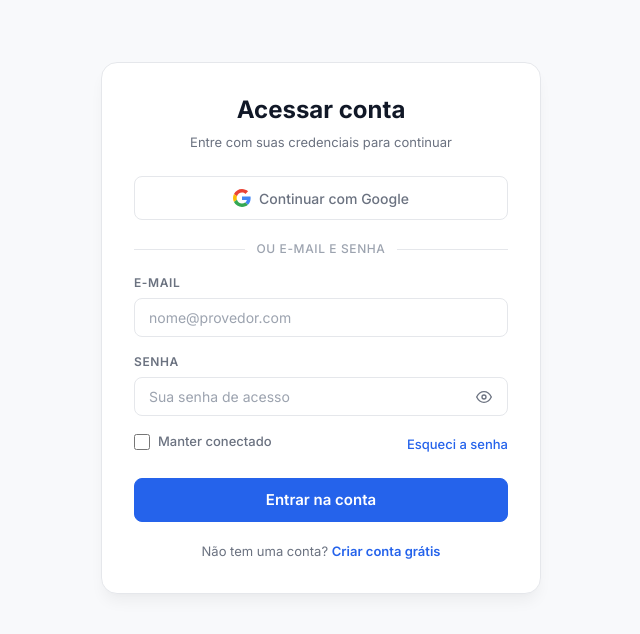
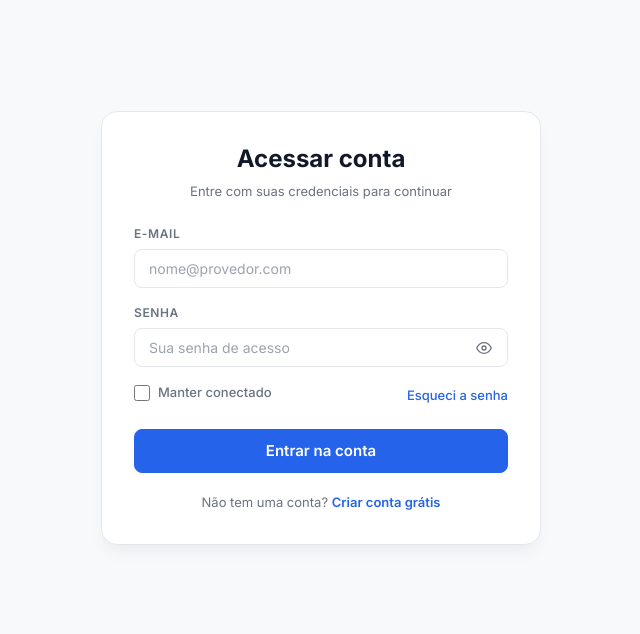
Before and after one commit to FABIOARGEL/sistema_votacao, a Flask app: page /login in a window 1280 px wide. Shown: the part 64-698 px from the top of the page, without its empty margins (319-959 px from the left). Run offline with Flask 3, Linux system fonts and the light colour scheme; some libraries are stand-ins or nearby versions.

Commit message:
refactor: remover login via Google OAuth e dependências relacionadas

```diff
--- a/app.py
+++ b/app.py
@@ -13,7 +13,7 @@ from bson import ObjectId
 from config import config
 from models import get_db
 from models.user import UserModel, bcrypt as _bcrypt
-from routes.auth import auth_bp, LoginUser, configurar_oauth
+from routes.auth import auth_bp, LoginUser
 from routes.votacoes import votacoes_bp
 from routes.dashboard import dashboard_bp
 from socket_handlers.events import socketio, iniciar_background_thread
@@ -40,8 +40,7 @@ def create_app():
         doc = UserModel.por_id(user_id)
         return LoginUser(doc) if doc else None
 
-    # OAuth
-    configurar_oauth(app)
+
 
     # Socket.IO
     socketio.init_app(
--- a/config.py
+++ b/config.py
@@ -10,10 +10,6 @@ class Config:
     MONGO_URI = os.getenv("MONGO_URI", "mongodb://localhost:27017/")
     MONGO_DBNAME = os.getenv("MONGO_DBNAME", "sistema_votacao")
 
-    # Google OAuth
-    GOOGLE_CLIENT_ID = os.getenv("GOOGLE_CLIENT_ID", "")
-    GOOGLE_CLIENT_SECRET = os.getenv("GOOGLE_CLIENT_SECRET", "")
-    GOOGLE_DISCOVERY_URL = "https://accounts.google.com/.well-known/openid-configuration"
 
     # Faixas de porta para servidores distribuídos
     # Coordenadores: 7000–7499  (max 500 votações simultâneas)
--- a/models/user.py
+++ b/models/user.py
@@ -20,12 +20,11 @@ class UserModel:
     # ------------------------------------------------------------------
     @staticmethod
     def criar(nome: str, email: str, senha: str | None = None,
-              google_id: str | None = None, foto: str | None = None) -> ObjectId:
+              foto: str | None = None) -> ObjectId:
         doc = {
             "nome":         nome,
             "email":        email.lower().strip(),
             "senha_hash":   bcrypt.generate_password_hash(senha).decode() if senha else None,
-            "google_id":    google_id,
             "foto":         foto,
             "criado_em":    utcnow(),
             "ativo":        True,
@@ -48,9 +47,6 @@ class UserModel:
             user_id = ObjectId(user_id)
         return UserModel.col().find_one({"_id": user_id})
 
-    @staticmethod
-    def por_google_id(google_id: str) -> dict | None:
-        return UserModel.col().find_one({"google_id": google_id})
 
     # ------------------------------------------------------------------
     # Autenticação
--- a/requirements.txt
+++ b/requirements.txt
@@ -7,7 +7,6 @@ pymongo>=4.6.1
 python-dotenv>=1.0.1
 gevent>=23.9.1
 gevent-websocket>=0.10.1
-authlib>=1.3.1
 requests>=2.31.0
 dnspython>=2.6.1
 email-validator>=2.1.1
--- a/routes/auth.py
+++ b/routes/auth.py
@@ -1,15 +1,13 @@
 """
-routes/auth.py — Autenticação: email/senha + Google OAuth
+routes/auth.py — Autenticação: email/senha
 """
 from flask import Blueprint, render_template, redirect, url_for, request, flash, session, current_app
 from flask_login import login_user, logout_user, login_required, current_user
-from authlib.integrations.flask_client import OAuth
 from models.user import UserModel, bcrypt
 from bson import ObjectId
 import functools
 
 auth_bp = Blueprint("auth", __name__)
-oauth    = OAuth()
 
 
 # ---------------------------------------------------------------------------
@@ -37,16 +35,6 @@ class LoginUser:
     @property
     def foto(self):  return self._doc.get("foto")
 
-
-def configurar_oauth(app):
-    oauth.init_app(app)
-    oauth.register(
-        name="google",
-        client_id=app.config["GOOGLE_CLIENT_ID"],
-        client_secret=app.config["GOOGLE_CLIENT_SECRET"],
-        server_metadata_url="https://accounts.google.com/.well-known/openid-configuration",
-        client_kwargs={"scope": "openid email profile"},
-    )
 
 
 # ---------------------------------------------------------------------------
@@ -154,45 +142,6 @@ def reset_senha(token: str):
     return render_template("auth/reset_senha.html", token=token)
 
 
-# ---------------------------------------------------------------------------
-# Google OAuth
-# ---------------------------------------------------------------------------
-@auth_bp.route("/login/google")
-def google_login():
-    redirect_uri = url_for("auth.google_callback", _external=True)
-    return oauth.google.authorize_redirect(redirect_uri)
-
-
-@auth_bp.route("/login/google/callback")
-def google_callback():
-    try:
-        token = oauth.google.authorize_access_token()
-        userinfo = token.get("userinfo") or oauth.google.userinfo()
-
-        google_id = userinfo["sub"]
-        email     = userinfo.get("email", "")
-        nome      = userinfo.get("name", email.split("@")[0])
-        foto      = userinfo.get("picture")
-
-        # Buscar por google_id primeiro, depois por email
-        user_doc = UserModel.por_google_id(google_id)
-        if not user_doc:
-            user_doc = UserModel.por_email(email)
-            if user_doc:
-                UserModel.atualizar(user_doc["_id"], {"google_id": google_id, "foto": foto})
-                user_doc = UserModel.por_id(user_doc["_id"])
-            else:
-                uid = UserModel.criar(nome=nome, email=email, google_id=google_id, foto=foto)
-                user_doc = UserModel.por_id(uid)
-
-        user = LoginUser(user_doc)
-        login_user(user)
-        flash(f"Bem-vindo, {nome}!", "success")
-        return redirect(url_for("votacoes.lista"))
-    except Exception as e:
-        flash(f"Erro no login com Google: {str(e)}", "danger")
-        return redirect(url_for("auth.login"))
-
 
 # ---------------------------------------------------------------------------
 # Perfil
--- a/templates/auth/login.html
+++ b/templates/auth/login.html
@@ -8,19 +8,6 @@
   <div class="auth-card fade-in">
     <h1 class="auth-title">Acessar conta</h1>
     <p class="auth-subtitle">Entre com suas credenciais para continuar</p>
-
-      <!-- Google OAuth -->
-      <a href="{{ url_for('auth.google_login') }}" class="btn btn-ghost btn-full" id="btn-google-login" style="margin-bottom: 4px; height: 44px;">
-        <svg width="18" height="18" viewBox="0 0 48 48">
-          <path fill="#EA4335" d="M24 9.5c3.54 0 6.71 1.22 9.21 3.6l6.85-6.85C35.9 2.38 30.47 0 24 0 14.62 0 6.51 5.38 2.56 13.22l7.98 6.19C12.43 13.72 17.74 9.5 24 9.5z"/>
-          <path fill="#4285F4" d="M46.98 24.55c0-1.57-.15-3.09-.38-4.55H24v9.02h12.94c-.58 2.96-2.26 5.48-4.78 7.18l7.73 6c4.51-4.18 7.09-10.36 7.09-17.65z"/>
-          <path fill="#FBBC05" d="M10.53 28.59c-.48-1.45-.76-2.99-.76-4.59s.27-3.14.76-4.59l-7.98-6.19C.92 16.46 0 20.12 0 24c0 3.88.92 7.54 2.56 10.78l7.97-6.19z"/>
-          <path fill="#34A853" d="M24 48c6.48 0 11.93-2.13 15.89-5.81l-7.73-6c-2.18 1.48-4.97 2.36-8.16 2.36-6.26 0-11.57-4.22-13.47-9.91l-7.98 6.19C6.51 42.62 14.62 48 24 48z"/>
-        </svg>
-        Continuar com Google
-      </a>
-
-      <div class="auth-divider">ou e-mail e senha</div>
 
       <form method="POST" action="{{ url_for('auth.login') }}" id="login-form">
         <div class="form-group">
--- a/templates/auth/profile.html
+++ b/templates/auth/profile.html
@@ -30,11 +30,6 @@
           <p class="text-muted text-sm" style="font-size: 0.85rem; color: var(--text-muted); margin-bottom: 0.75rem;">{{ user.email }}</p>
 
           <div style="display: flex; gap: 0.5rem; justify-content: center; align-items: center; flex-wrap: wrap;">
-            {% if user.google_id %}
-              <span class="badge badge-blue" style="font-size: 0.7rem; padding: 0.25rem 0.625rem; border-radius: 99px; background: var(--blue-glow); border: 1px solid var(--blue); color: var(--blue);">Conta Google</span>
-            {% else %}
-              <span class="badge" style="font-size: 0.7rem; padding: 0.25rem 0.625rem; border-radius: 99px; background: var(--border-subtle); border: 1px solid var(--border); color: var(--text-secondary);">Acesso Local</span>
-            {% endif %}
             <span style="font-size: 0.75rem; color: var(--text-muted);">Membro desde {{ user.criado_em | fmt_dt }}</span>
           </div>
         </div>
```
Also changed, not shown: templates/auth/register.html (+0 -13 lines), README.md, 1 other file.
